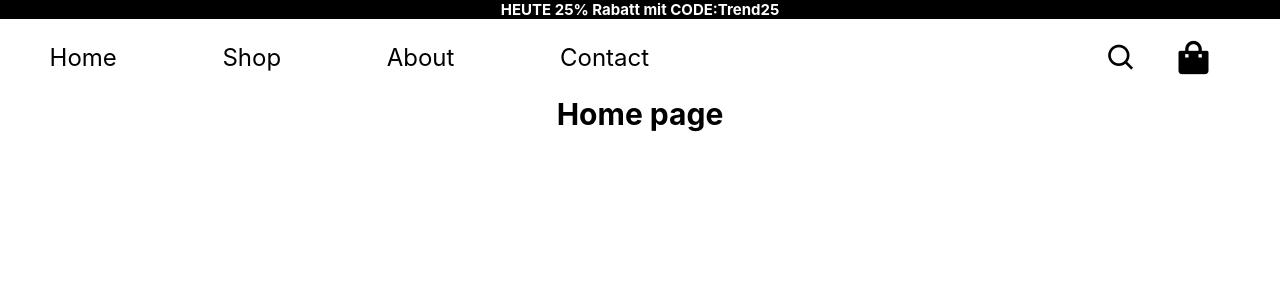
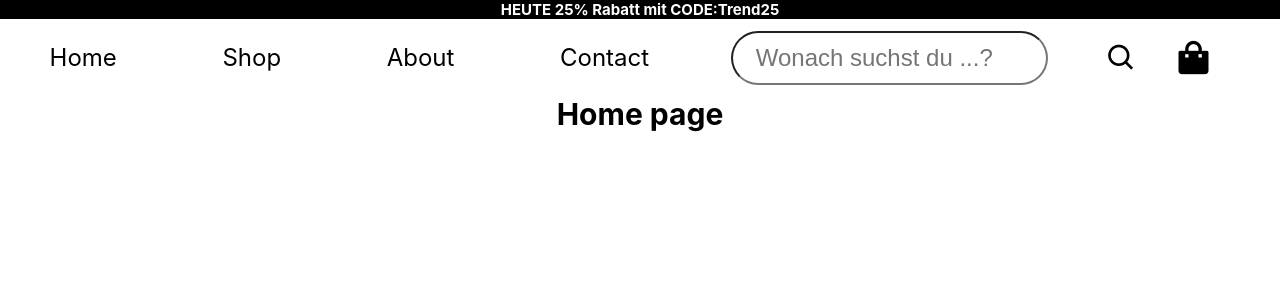
Before and after one commit to danielgen01/E-Commerce-Store-Multi-Page-ReactTS, a React (Create React App) app: page / in a window 1280 px wide. Shown: the top 300 px of the page. Built offline with nearby package versions, Linux system fonts and the light colour scheme.

Commit message:
add searchbar to navbar to search for items

```diff
--- a/src/components/Navbar/Navbar.css
+++ b/src/components/Navbar/Navbar.css
@@ -7,6 +7,15 @@
     height: auto;
     border-bottom: 5px grey;
 
+}
+
+.search-input-field{
+    width: 100%;
+    height: 3rem;
+    font-size: 1.5rem;
+    border-radius: 5rem;
+    text-align: left;
+    padding-left: 2%;
 }
 
 .nav-links{
--- a/src/components/Navbar/Navbar.tsx
+++ b/src/components/Navbar/Navbar.tsx
@@ -10,7 +10,10 @@ const Navbar:React.FC = () => {
       <NavLink to="/shop" className="nav-links" id='Shop-Link'>Shop</NavLink>
       <NavLink to="/about" className="nav-links" id='About-Link'>About</NavLink>
       <NavLink to="/contact" className="nav-links" id='Contact-Link'>Contact</NavLink>
-
+      <input type="text"
+      className='search-input-field'
+      placeholder='Wonach suchst du ...?'
+      />
       <div className='nav-icons-ctn'>
       <i className='bx bx-search' title='search'></i>
       <i className='bx bxs-shopping-bag'></i>
```
